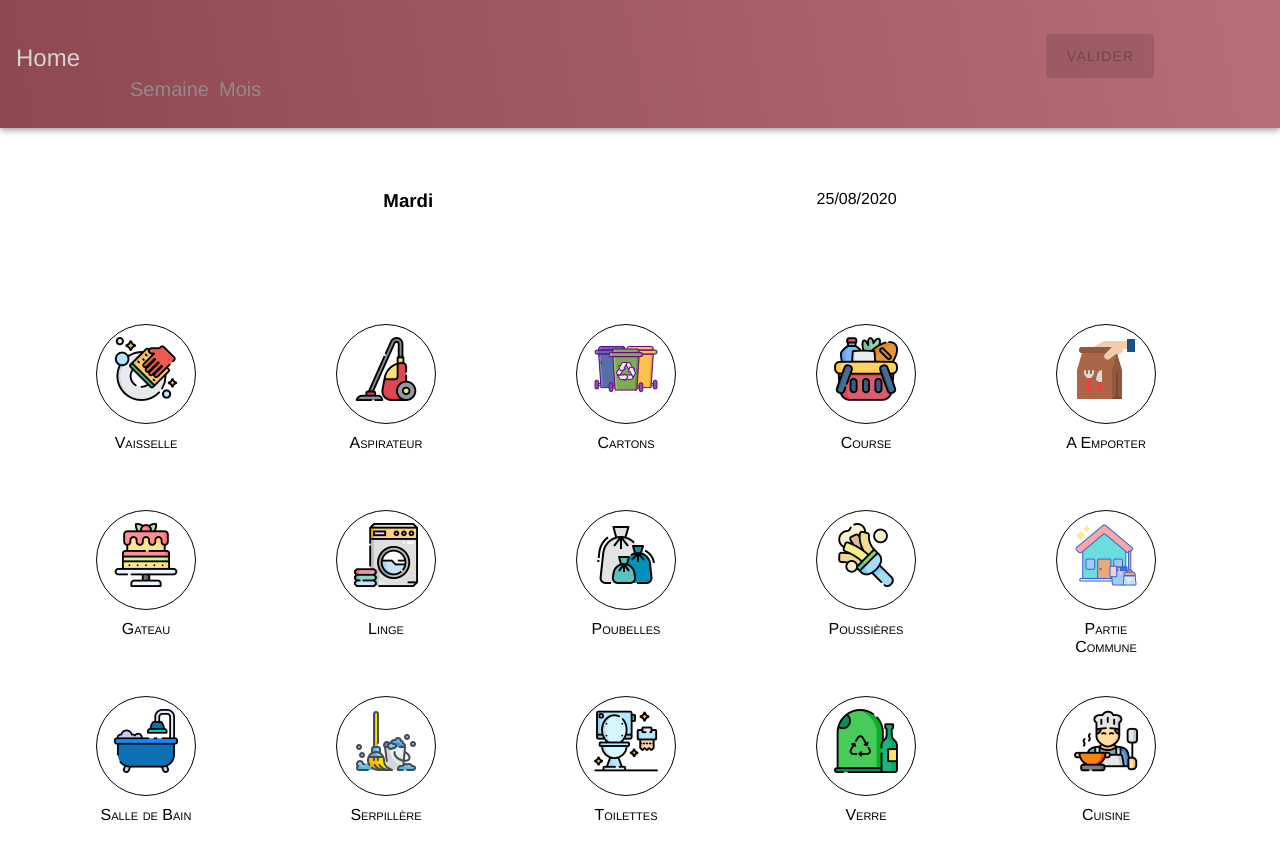
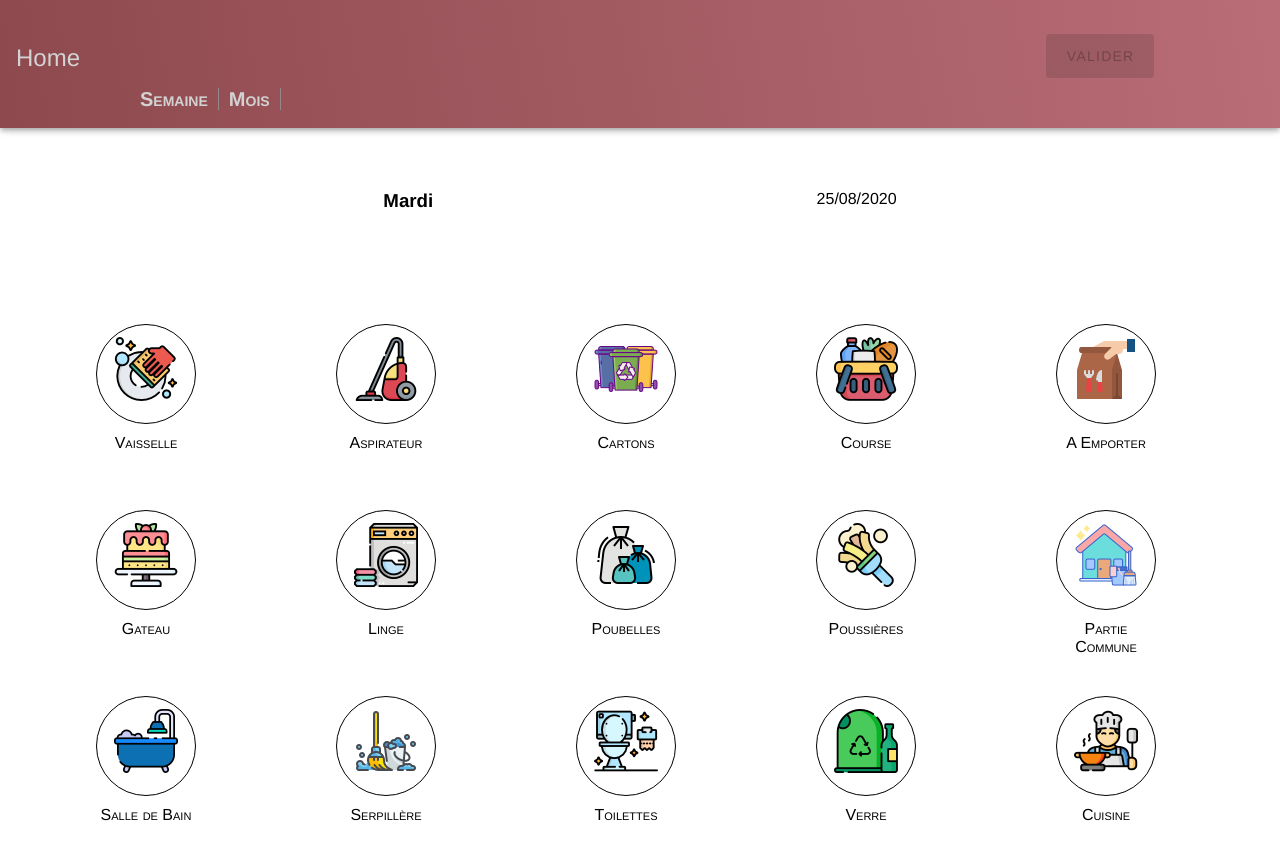
Before and after one commit to dcalme/rigg, a Vue app: page / in a window 1280 px wide. Built offline with nearby package versions, Linux system fonts and the light colour scheme; what vue-svgicon would draw is missing.

Commit message:
add divider to navbar menu

```diff
--- a/src/components/NavBar.vue
+++ b/src/components/NavBar.vue
@@ -44,11 +44,11 @@ export default {
 <style scoped>
 a {
   text-decoration: none;
-  color: rgba(150, 150, 150, 0.8);
+  color: #d2d2d2;
 }
 
 a:hover {
-  color: #D3D3D3;
+  color: #ffffff;
 }
 .navbar {
   background: rgb(140,71,76);
@@ -61,22 +61,23 @@ a:hover {
 }
 
 .headers {
-  margin-top: 70px;
+  margin-top: 80px;
   margin-left: 50px;
 }
 
 .header {
-  color: rgba(150, 150, 150, 0.8);
-  margin-right: 10px;
   font-size: 20px;
-}
-.header:hover {
-  color: #D3D3D3;
+  border-right: 1px solid #958889;
+  padding-right: 10px;
+  padding-left: 10px;
+  font-variant-caps: small-caps;
+  font-weight: bold;
 }
 
 .home {
   margin-top: 40px;
 }
+
 .home_title {
   color: #D3D3D3;
 }
```
